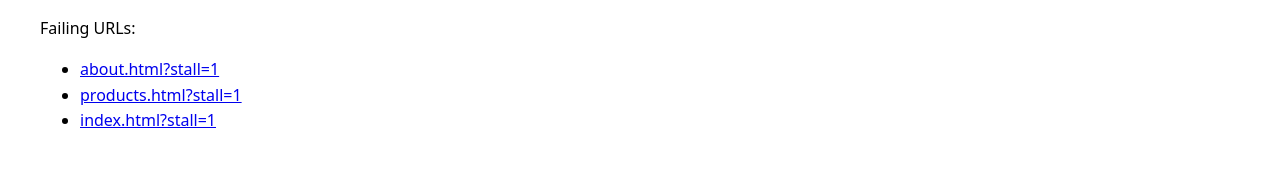
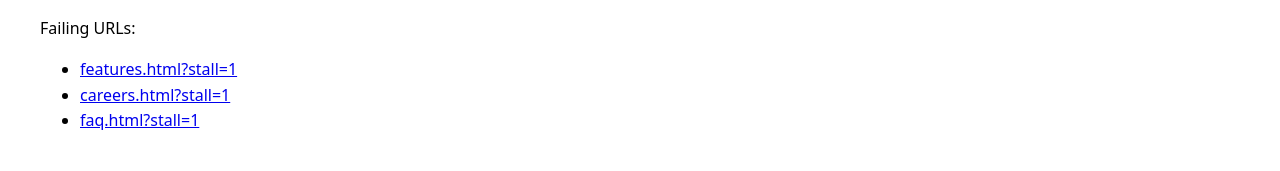
Before and after one commit to patrickbynd/errorpercent-pass70, a plain HTML site: page index.html in a window 1280 px wide. Shown: the part 206-377 px from the top of the page. Drawn offline with Linux system fonts and the light colour scheme.

Commit message:
pass70: use features/careers/faq as stall routes and update homepage list

```diff
--- a/index.html
+++ b/index.html
@@ -25,7 +25,7 @@
 		<a href="pricing.html">Pricing</a>
 		<a href="legal.html">Legal</a>
 	</nav>
-	<p><p>Failing URLs:</p><ul><li><a href="about.html?stall=1">about.html?stall=1</a></li><li><a href="products.html?stall=1">products.html?stall=1</a></li><li><a href="index.html?stall=1">index.html?stall=1</a></li></ul>
+	<p><p><p>Failing URLs:</p><ul><li><a href="features.html?stall=1">features.html?stall=1</a></li><li><a href="careers.html?stall=1">careers.html?stall=1</a></li><li><a href="faq.html?stall=1">faq.html?stall=1</a></li></ul>
 	<footer>
 		<p>See <code>sitemap.xml</code> for the URL list.</p>
 	</footer>
```
Also changed, not shown: 1 other file.
